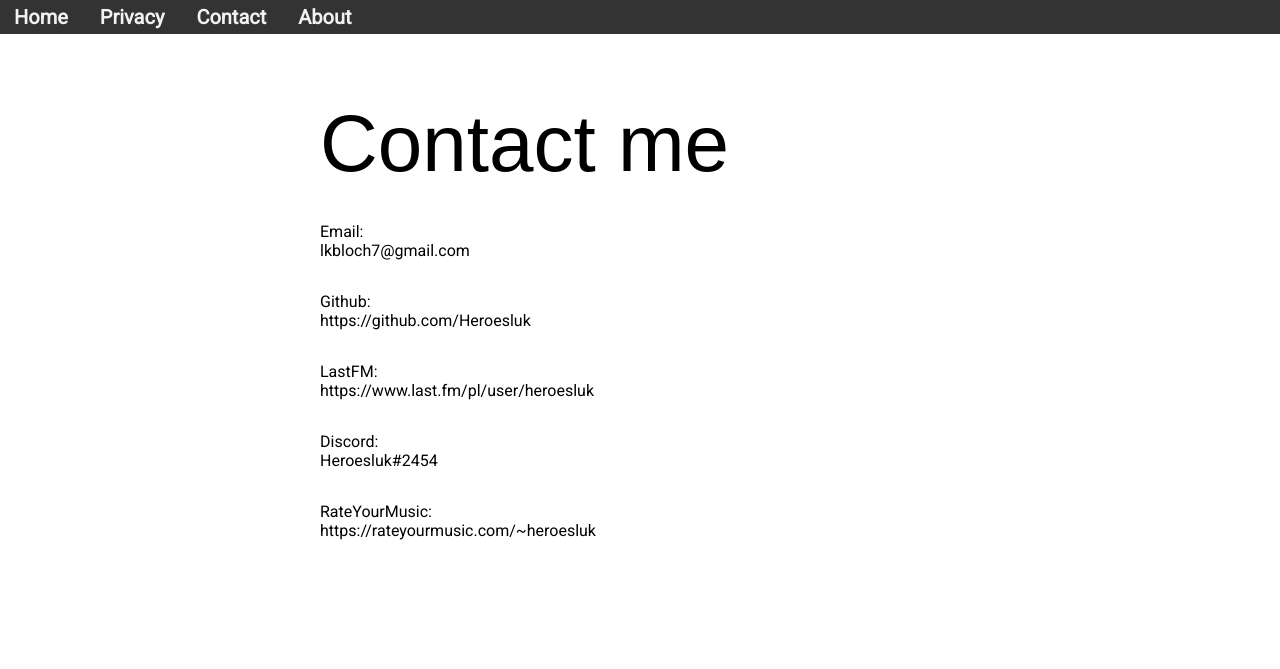
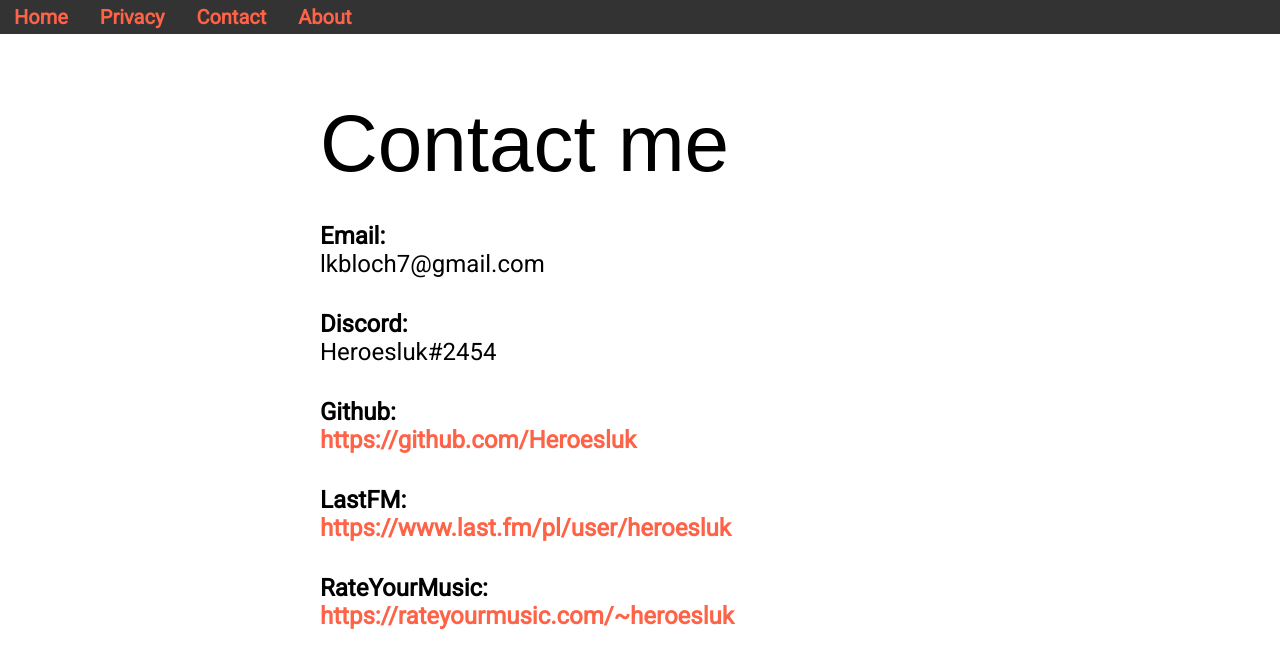
Before and after one commit to Heroesluk/azure2, a Flask app: page /contact in a window 1280 px wide. Shown: the top 669 px of the page. Run offline with Flask 2, Linux system fonts and the light colour scheme.

Commit message:
fixes for insufficient data

```diff
--- a/gif_creator.py
+++ b/gif_creator.py
@@ -203,7 +203,7 @@ def get_img_links_manually(albums: List[str]) -> Dict[str, str]:
             try:
                 temp = future.result().json()
                 futures_dict[future.name] = temp['album']['image'][3]['#text']
-            except (KeyError,requests.exceptions.JSONDecodeError) as error:
+            except (KeyError, requests.exceptions.JSONDecodeError) as error:
                 print("album not found ".format(future.name))
 
     return futures_dict
@@ -249,10 +249,10 @@ def gif_creator(start_date: datetime, delta: str, matrix_size: int, file_name: s
             except KeyError:
                 print("No image for album {}".format(album.album_name))
 
-        temp = create_maxtrix(matrix_size, "GIF", [album for album in albums if album.image],
-                              date_key=date)
-
-        matrixes[date]: Dict[datetime, Image.Image] = temp
+        if len(albums) >= matrix_size * matrix_size - 2:  # maximum empty fields avaible set to 2
+            temp = create_maxtrix(matrix_size, "GIF", [album for album in albums if album.image],
+                                  date_key=date)
+            matrixes[date]: Dict[datetime, Image.Image] = temp
 
     return create_gif(matrixes, file_name)
 
--- a/static/css/main.css
+++ b/static/css/main.css
@@ -224,12 +224,12 @@ label {
 
 }
 
-a{
+.topnav a, .info a{
     text-decoration: none;
     color: tomato;
     font-weight: bold;
 }
-a:visited{
+.topnav a:active, .info a:active{
     color: tomato;
 }
 
--- a/templates/contact_me.html
+++ b/templates/contact_me.html
@@ -1,26 +1,32 @@
 {% extends "base.html" %}
 {% block content %}
     <h1>Contact me</h1>
-    <div>
-        <div>Email:</div>
+
+    <div class="info">
+        <div><b>Email:</b></div>
         <div>lkbloch7@gmail.com</div>
 
     </div>
-    <div>
-        <div>Github:</div>
-        <div>https://github.com/Heroesluk</div>
-    </div>
-    <div>
-        <div>LastFM:</div>
-        <div>https://www.last.fm/pl/user/heroesluk</div>
-    </div>
-    <div>
-        <div>Discord:</div>
+
+    <div class="info">
+
+        <div><b>Discord:</b></div>
         <div>Heroesluk#2454</div>
     </div>
-    <div>
-        <div>RateYourMusic:</div>
-        <div>https://rateyourmusic.com/~heroesluk</div>
+    <div class="info">
+
+        <div><b>Github:</b></div>
+        <a href="https://github.com/Heroesluk">https://github.com/Heroesluk</a>
+    </div>
+    <div class="info">
+
+        <div><b>LastFM:</b></div>
+        <a href="https://www.last.fm/pl/user/heroesluk">https://www.last.fm/pl/user/heroesluk</a>
+    </div>
+    <div class="info">
+
+        <div><b>RateYourMusic:</b></div>
+        <a href="https://rateyourmusic.com/~heroesluk">https://rateyourmusic.com/~heroesluk</a>
     </div>
 
 
```
